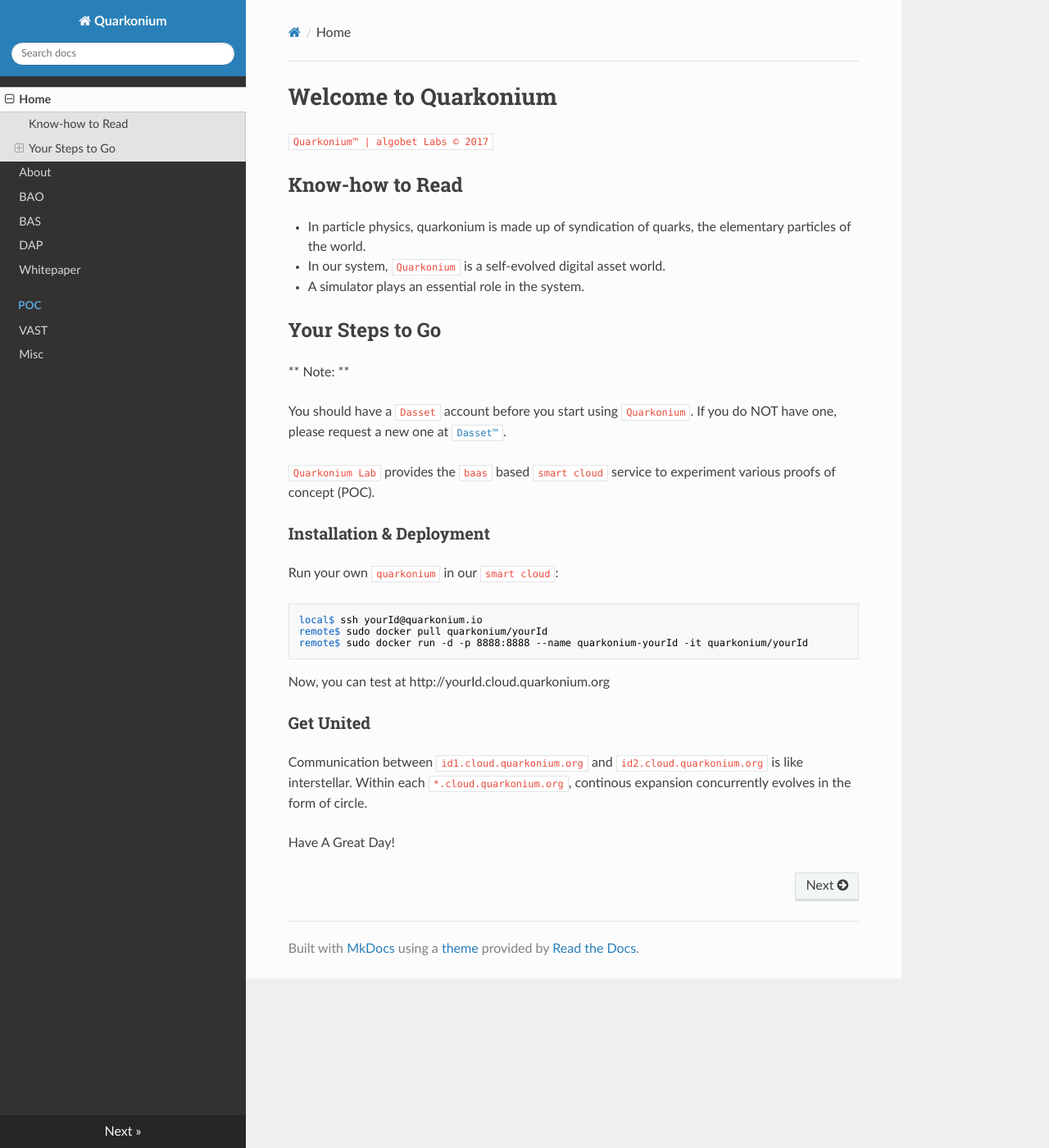
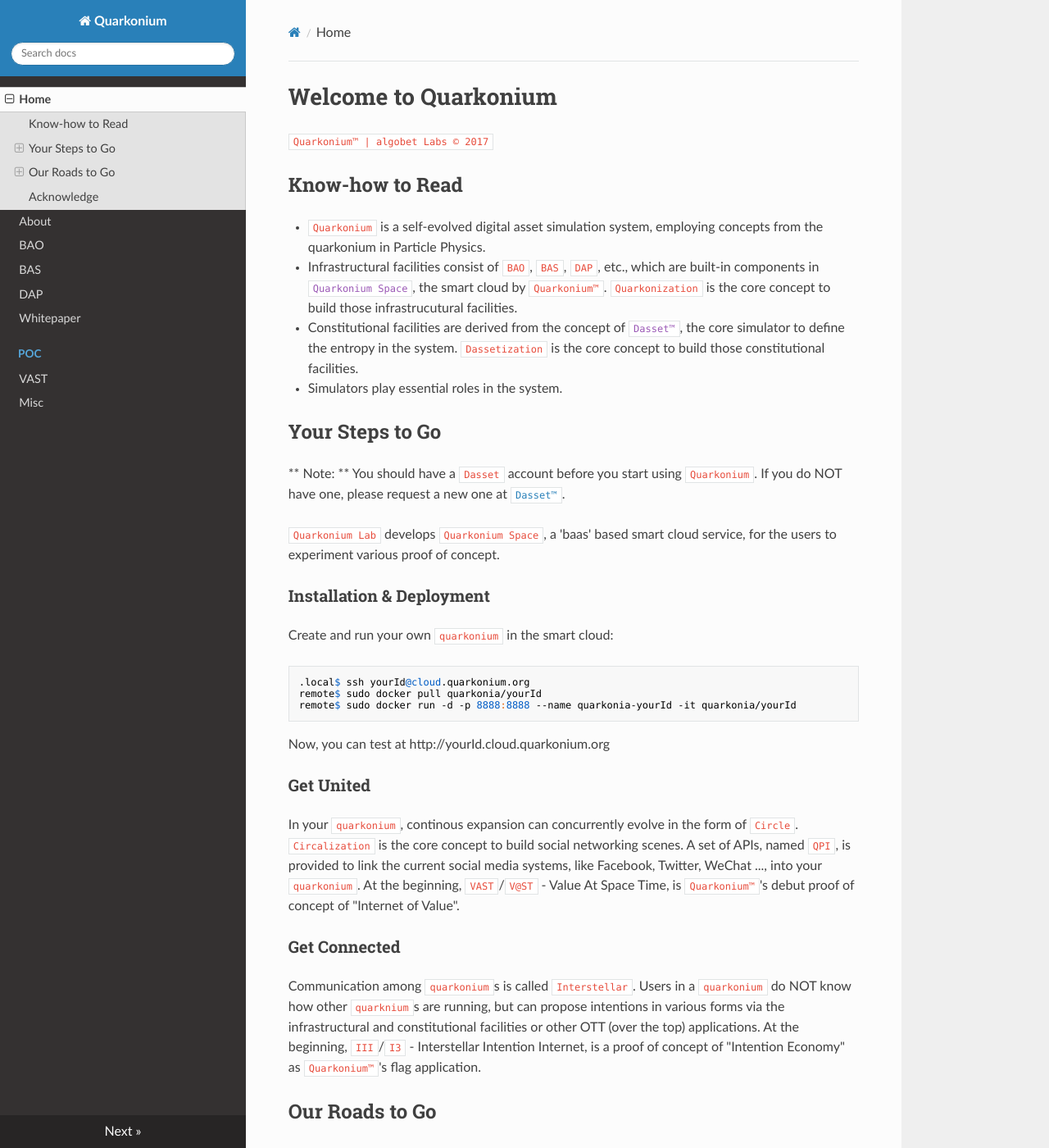
Before and after one commit to algobet/quarkonium.clover, an MkDocs documentation site: the page built from docs/index.md, in a window 1280 px wide and 1400 px high. Shown: the whole window at 82% size. Built offline with MkDocs 1.6.1, drawn with Linux system fonts in a browser that asks for light colours; nearby versions of some CDN libraries; old or Windows-style settings are respelled for this version of MkDocs; some of the changed text lies outside the part shown.

Commit message:
docs retouched

````diff
--- a/docs/index.md
+++ b/docs/index.md
@@ -3,28 +3,57 @@
 
 ## Know-how to Read
 
-* In particle physics, quarkonium is made up of syndication of quarks, the elementary particles of the world.
-* In our system, `Quarkonium` is a self-evolved digital asset world.
-* A simulator plays an essential role in the system.
+* `Quarkonium` is a self-evolved digital asset simulation system, employing concepts from the quarkonium in Particle Physics.
+* Infrastructural facilities consist of `BAO`, `BAS`, `DAP`, etc., which are built-in components in [`Quarkonium Space`](), the smart cloud by `Quarkonium™`. `Quarkonization` is the core concept to build those infrastrucutural facilities.
+* Constitutional facilities are derived from the concept of [`Dasset™`](), the core simulator to define the entropy in the system. `Dassetization` is the core concept to build those constitutional facilities.
+* Simulators play essential roles in the system.
 
 ## Your Steps to Go
 
 ** Note: **
-
 You should have a `Dasset` account before you start using `Quarkonium`. If you do NOT have one, please request a new one at [`Dasset™`](http://dasset.trade).
 
-`Quarkonium Lab` provides the `baas` based `smart cloud` service to experiment various proofs of concept (POC).
+`Quarkonium Lab` develops `Quarkonium Space`, a 'baas' based smart cloud service, for the users to experiment various proof of concept.
 
 ### Installation & Deployment
-Run your own `quarkonium` in our `smart cloud`:
+Create and run your own `quarkonium` in the smart cloud:
 ```
-local$ ssh yourId@quarkonium.io
-remote$ sudo docker pull quarkonium/yourId
-remote$ sudo docker run -d -p 8888:8888 --name quarkonium-yourId -it quarkonium/yourId
+.local$ ssh yourId@cloud.quarkonium.org
+remote$ sudo docker pull quarkonia/yourId
+remote$ sudo docker run -d -p 8888:8888 --name quarkonia-yourId -it quarkonia/yourId
 ```
 Now, you can test at http://yourId.cloud.quarkonium.org
 
 ### Get United
-Communication between `id1.cloud.quarkonium.org` and `id2.cloud.quarkonium.org` is like interstellar. Within each `*.cloud.quarkonium.org`, continous expansion concurrently evolves in the form of circle.
+In your `quarkonium`, continous expansion can concurrently evolve in the form of `Circle`. `Circalization` is the core concept to build social networking scenes. A set of APIs, named `QPI`, is provided to link the current social media systems, like Facebook, Twitter, WeChat ..., into your `quarkonium`. At the beginning, `VAST`/`V@ST` - Value At Space Time, is `Quarkonium™`'s debut proof of concept of "Internet of Value".
+
+### Get Connected
+Communication among `quarkonium`s is called `Interstellar`. Users in a `quarkonium` do NOT know how other `quarknium`s are running, but can propose intentions in various forms via the infrastructural and constitutional facilities or other OTT (over the top) applications. At the beginning, `III`/`I3` - Interstellar Intention Internet, is a proof of concept of "Intention Economy" as `Quarkonium™`'s flag application.
+
+
+## Our Roads to Go
+
+### Quarkonium Space
+
+`Quarkonium Space` is the `Quarkonium™`'s branded smart cloud, a `BaaS` image hub. `Quarkonium Lab` unlock the `Quarkonium Space` to the open source community in order to support the ecosystem and neutrality. Each implementation/`quarkonium` can run in the smart cloud, a decentralized storage and interconnection solution, or in an alternative decentralized network.
+
+### Dasset Lab
+
+`Dasset Lab` is the `Dasset™`'s branded digital asset simulator hub. It is a core member of the `Quarkonium Lab`.
+
+### Allbot Lab
+
+`Allbot Lab` is the `Allbot™`'s branded artificial intelligence hub. It is a core member of the `Quarkonium Lab`.
+
+### Blokaly Lab
+
+`Blokaly Lab` is the `Blokaly™`'s branded blockchain OTT application hub. It is a premier member of the `Quarkonium Lab`.
+
 
 Have A Great Day!
+
+## Acknowledge
+
+- Ethereum Foundation
+- UnionPay
+- HSBC
````
Also changed, not shown: docs/misc.md (+6 -2 lines), docs/whitepaper.md (+0 -25 lines).
